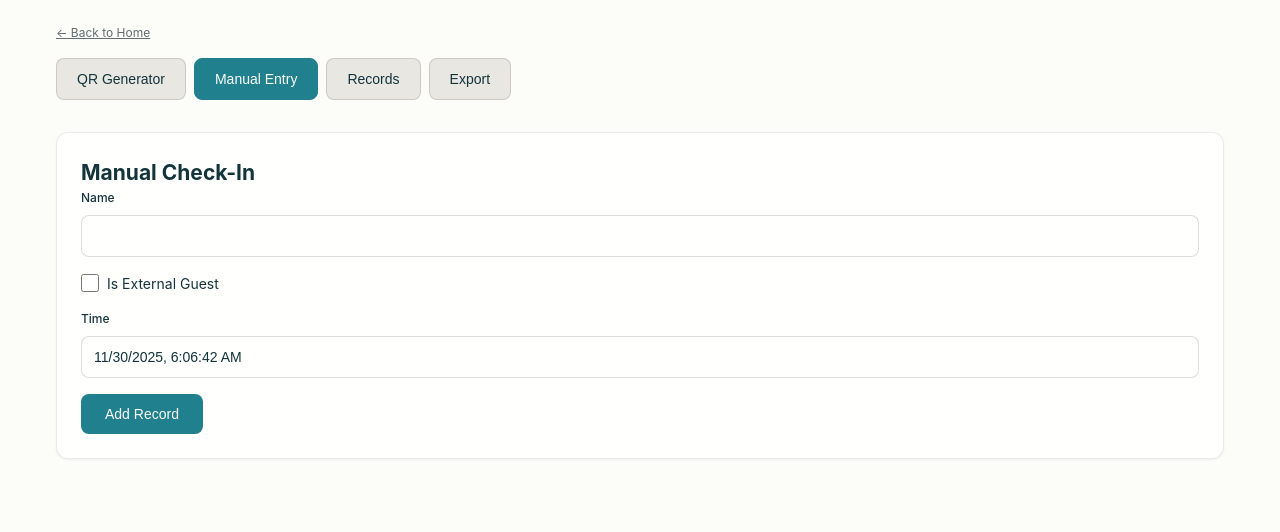
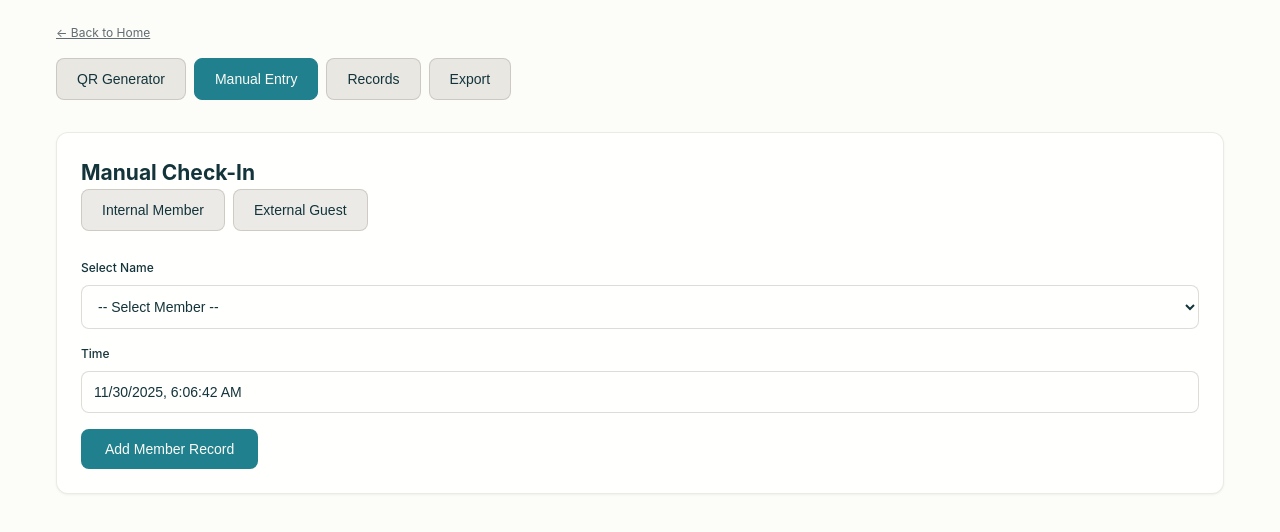
Before and after one commit to burkaslarry/qr-checkin-pwa, a plain HTML site: page frontend/admin.html in a window 1280 px wide. Both pictures are taken after a click on the button "Manual Entry". Shown: the part 108-640 px from the top of the page. Drawn offline with Linux system fonts and the light colour scheme; no server answers.

Commit message:
Refactor Admin Manual Check-in with internal/external tabs

```diff
--- a/frontend/admin.html
+++ b/frontend/admin.html
@@ -54,23 +54,43 @@
         <div id="admin-manual" class="tab-content">
             <div class="card">
                 <h2>Manual Check-In</h2>
-                <form id="manual-entry-form">
+
+                <div class="tabs" style="margin-bottom: 20px;">
+                    <button class="tab-btn active" onclick="app.switchManualTab('internal')">Internal Member</button>
+                    <button class="tab-btn" onclick="app.switchManualTab('external')">External Guest</button>
+                </div>
+
+                <!-- Internal Member Form -->
+                <div id="manual-internal" class="manual-tab-content active">
+                    <form id="manual-entry-form-internal">
                         <div class="form-group">
-                        <label class="form-label" for="manual-name">Name</label>
-                        <input type="text" id="manual-name" class="form-control" required>
+                            <label class="form-label" for="manual-member-select">Select Name</label>
+                            <select id="manual-member-select" class="form-control" required>
+                                <option value="">-- Select Member --</option>
+                            </select>
                         </div>
                         <div class="form-group">
-                        <div class="checkbox-group">
-                            <input type="checkbox" id="manual-external">
-                            <label for="manual-external">Is External Guest</label>
+                            <label class="form-label" for="manual-time-internal">Time</label>
+                            <input type="text" id="manual-time-internal" class="form-control" readonly>
                         </div>
+                        <button type="submit" class="btn btn-primary">Add Member Record</button>
+                    </form>
+                </div>
+
+                <!-- External Guest Form -->
+                <div id="manual-external" class="manual-tab-content" style="display: none;">
+                    <form id="manual-entry-form-external">
+                        <div class="form-group">
+                            <label class="form-label" for="manual-guest-name">Guest Name</label>
+                            <input type="text" id="manual-guest-name" class="form-control" placeholder="Enter guest name" required>
                         </div>
                         <div class="form-group">
-                        <label class="form-label" for="manual-time">Time</label>
-                        <input type="text" id="manual-time" class="form-control" readonly>
+                            <label class="form-label" for="manual-time-external">Time</label>
+                            <input type="text" id="manual-time-external" class="form-control" readonly>
                         </div>
-                    <button type="submit" class="btn btn-primary">Add Record</button>
+                        <button type="submit" class="btn btn-primary">Add Guest Record</button>
                     </form>
+                </div>
             </div>
         </div>
 
--- a/frontend/static/js/app.js
+++ b/frontend/static/js/app.js
@@ -33,6 +33,7 @@ const app = {
     initAdmin() {
         this.connectWebSocket();
         this.fetchRecords();
+        this.fetchMembersForAdmin(); // Fetch members for dropdown
         this.bindAdminEvents();
         // Set default date
         const dateInput = document.getElementById('event-date');
@@ -46,10 +47,12 @@ const app = {
     bindAdminEvents() {
         // Tab switching
         document.querySelectorAll('.tab-btn').forEach(btn => {
-            btn.addEventListener('click', (e) => {
-                const tabId = e.target.dataset.tab;
-                this.switchAdminTab(tabId);
-            });
+            if (btn.dataset.tab) {
+                btn.addEventListener('click', (e) => {
+                    const tabId = e.target.dataset.tab;
+                    this.switchAdminTab(tabId);
+                });
+            }
         });
 
         // Forms
@@ -61,14 +64,54 @@ const app = {
             });
         }
 
-        const manualForm = document.getElementById('manual-entry-form');
-        if (manualForm) {
-            manualForm.addEventListener('submit', (e) => {
+        // Manual Forms
+        const internalForm = document.getElementById('manual-entry-form-internal');
+        if (internalForm) {
+            internalForm.addEventListener('submit', (e) => {
                 e.preventDefault();
-                this.handleManualEntry();
+                this.handleManualEntry('internal');
+            });
+        }
+
+        const externalForm = document.getElementById('manual-entry-form-external');
+        if (externalForm) {
+            externalForm.addEventListener('submit', (e) => {
+                e.preventDefault();
+                this.handleManualEntry('external');
             });
         }
     },
+
+    switchManualTab(type) {
+        // Toggle Buttons
+        const buttons = document.querySelectorAll('#admin-manual .tab-btn');
+        buttons.forEach(btn => btn.classList.remove('active'));
+        if (event && event.target) event.target.classList.add('active');
+
+        // Toggle Content
+        document.getElementById('manual-internal').style.display = type === 'internal' ? 'block' : 'none';
+        document.getElementById('manual-external').style.display = type === 'external' ? 'block' : 'none';
+    },
+
+    async fetchMembersForAdmin() {
+        try {
+            const response = await fetch(this.getApiUrl('/api/members'));
+            const data = await response.json();
+            const select = document.getElementById('manual-member-select');
+            if (!select) return;
+
+            select.innerHTML = '<option value="">-- Select Member --</option>';
+            data.members.forEach(member => {
+                const option = document.createElement('option');
+                option.value = member;
+                option.textContent = member;
+                select.appendChild(option);
+            });
+        } catch (err) {
+            console.error('Failed to load members for admin:', err);
+        }
+    },
+
 
     switchAdminTab(tabId) {
         document.querySelectorAll('.tab-btn').forEach(btn => btn.classList.remove('active'));
@@ -191,10 +234,16 @@ const app = {
         }
     },
 
-    async handleManualEntry() {
-        const name = document.getElementById('manual-name').value;
-        const isExternal = document.getElementById('manual-external').checked;
-        const type = isExternal ? 'guest' : 'member';
+    async handleManualEntry(entryType) {
+        let name, type;
+
+        if (entryType === 'internal') {
+            name = document.getElementById('manual-member-select').value;
+            type = 'member';
+        } else {
+            name = document.getElementById('manual-guest-name').value;
+            type = 'guest';
+        }
 
         if (!name) return;
 
@@ -213,7 +262,11 @@ const app = {
 
             if (response.ok) {
                 alert('Manual entry added');
-                document.getElementById('manual-entry-form').reset();
+                if (entryType === 'internal') {
+                    document.getElementById('manual-entry-form-internal').reset();
+                } else {
+                    document.getElementById('manual-entry-form-external').reset();
+                }
             }
         } catch (err) {
             alert('Error: ' + err.message);
@@ -263,8 +316,11 @@ const app = {
 
     updateTime() {
         const now = new Date().toLocaleString();
-        const manualTime = document.getElementById('manual-time');
-        if (manualTime) manualTime.value = now;
+        const internalTime = document.getElementById('manual-time-internal');
+        const externalTime = document.getElementById('manual-time-external');
+
+        if (internalTime) internalTime.value = now;
+        if (externalTime) externalTime.value = now;
     },
 
     // --- WebSocket & Records ---
```
Lines whose indentation alone changed are shown as unchanged.
